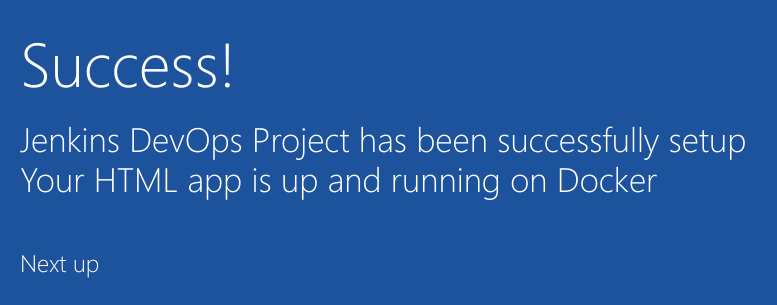
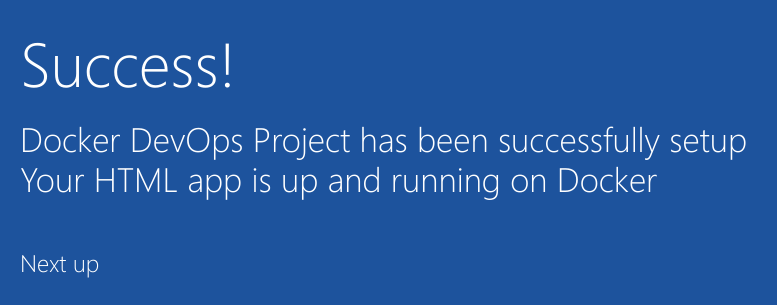
Before and after one commit to CRJain/webdevsummer2020, a plain HTML site: page myportal/index.html in a window 1280 px wide. Shown: the part 352-657 px from the top of the page, 205-982 px from the left. Drawn offline with Linux system fonts and the light colour scheme.

Commit message:
Update index.html

```diff
--- a/myportal/index.html
+++ b/myportal/index.html
@@ -19,7 +19,7 @@
         </div>
             <div class="content-body">
                 <div class="success-text">Success!</div>
-                <div class="description line-1"> Jenkins DevOps Project has been successfully setup</div>
+                <div class="description line-1"> Docker DevOps Project has been successfully setup</div>
                 <div class="description line-2"> Your HTML app is up and running on Docker</div>
                 <div class="next-steps-container">
                     <div class="next-steps-header">Next up</div>
```
